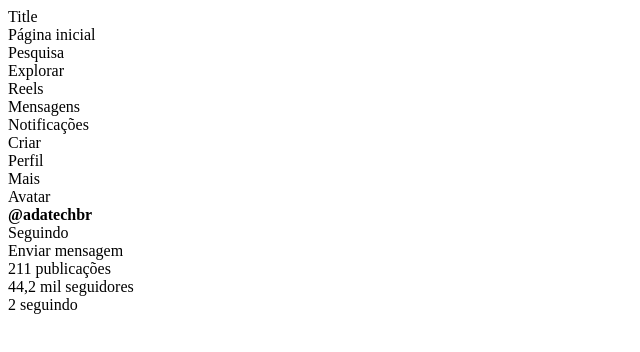
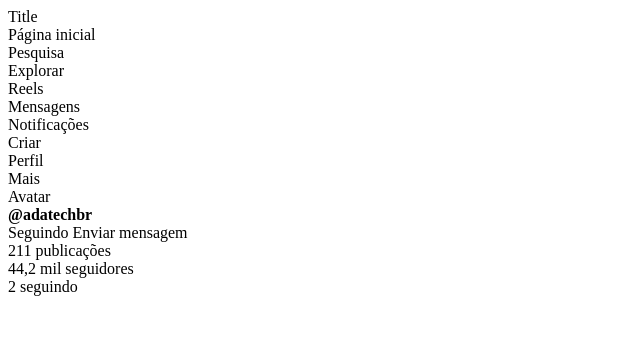
Before and after one commit to vi-lcandido/oidevs-react-ii, a React (Vite) app: page / in a window 1280 px wide. Shown: the top 352 px of the page, without its empty margins (0-640 px from the left). Built offline with nearby package versions, Linux system fonts and the light colour scheme.

Commit message:
fix: props children from button and header

```diff
--- a/src/App.jsx
+++ b/src/App.jsx
@@ -1,7 +1,7 @@
 import { Navbar } from "./components/navbar";
 import { Title } from "./components/title";
 import { NavItem } from "./components/nav-item";
-import { Header} from "./components/header";
+import { Header } from "./components/header";
 import { Avatar } from "./components/avatar";
 import { Button } from "./components/button";
 import { Text } from "./components/text";
@@ -32,7 +32,7 @@
         <Button>Seguindo</Button>
         <Button>Enviar mensagem</Button>
         <Text>211 publicações</Text>
-        <Text>44,2 mil seguidores </Text>
+        <Text>44,2 mil seguidores</Text>
         <Text>2 seguindo</Text>
       </Header>
     </>
--- a/src/components/button.jsx
+++ b/src/components/button.jsx
@@ -1,3 +1,3 @@
 export const Button = (props) => {
-    return <div>{props.children}</div>
-}
+  return <> {props.children}</>;
+};
--- a/src/components/header.jsx
+++ b/src/components/header.jsx
@@ -1,3 +1,3 @@
 export const Header = (props) => {
-    return <div>{props.children}</div>
+    return props.children
 }
```
